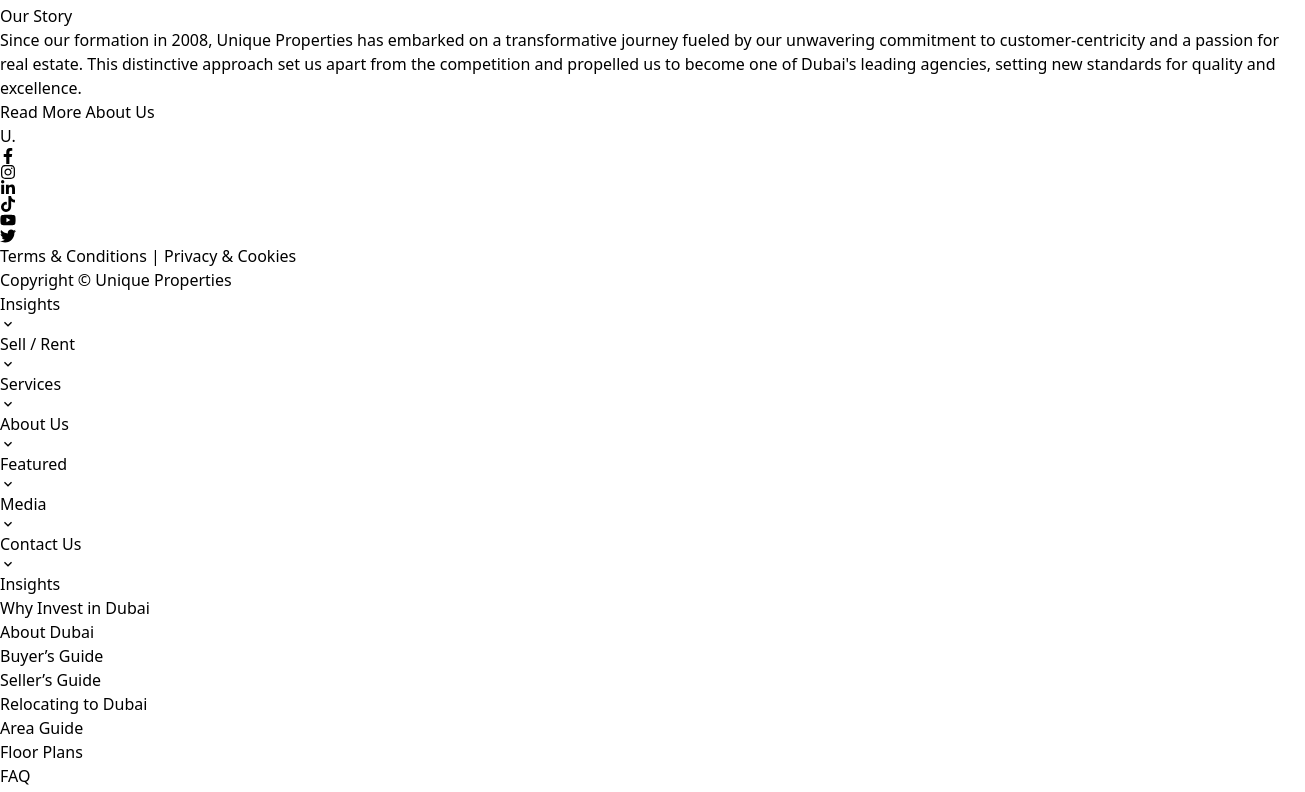
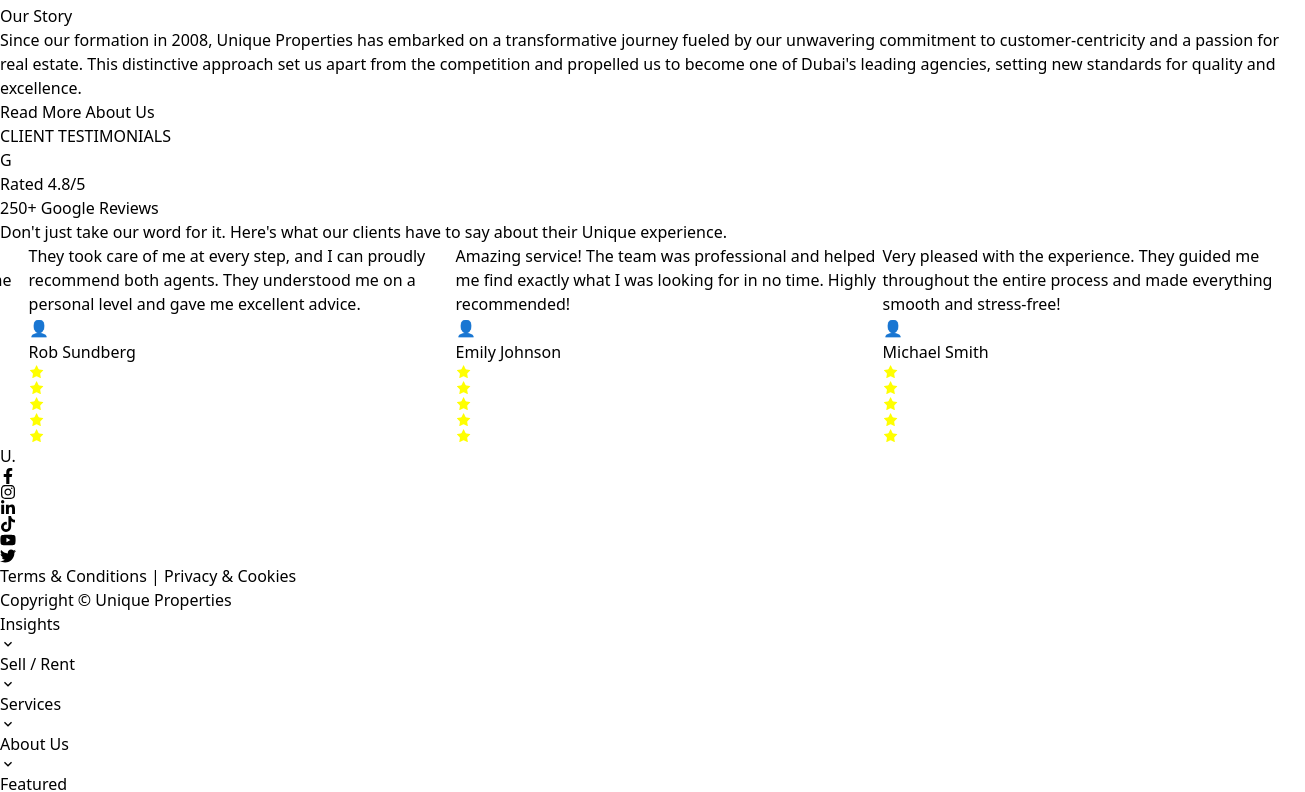
Before and after one commit to Chandan2812/riverfront, a React (Vite) app: page / in a window 1280 px wide. Shown: the part 3326-4118 px from the top of the page, 1305 px wide, since content can reach past the window. Built offline with nearby package versions, Linux system fonts and the light colour scheme.

Commit message:
add testimonial section

```diff
--- a/package.json
+++ b/package.json
@@ -16,13 +16,16 @@
     "react-icons": "^5.5.0",
     "react-router-dom": "^7.4.1",
     "react-slick": "^0.30.3",
-    "styled-components": "^6.1.16"
+    "slick-carousel": "^1.8.1",
+    "styled-components": "^6.1.16",
+    "swiper": "^11.2.6"
   },
   "devDependencies": {
     "@eslint/js": "^9.17.0",
     "@types/react": "^18.3.18",
     "@types/react-dom": "^18.3.5",
     "@types/react-slick": "^0.23.13",
+    "@types/swiper": "^5.4.3",
     "@vitejs/plugin-react": "^4.3.4",
     "autoprefixer": "^10.4.20",
     "eslint": "^9.17.0",
--- a/src/App.tsx
+++ b/src/App.tsx
@@ -2,7 +2,7 @@ import './App.css'
 import { BrowserRouter as Router, Routes, Route } from "react-router-dom";
 import { Landing } from './pages/Landing';
 import { AwardsPage } from './pages/AwardsPage';
-import { AboutUs } from './pages/aboutUs';
+import { AboutUs } from './pages/AboutUs';
 
 function App() {
   return (
--- /dev/null
+++ b/src/components/testimonials.tsx
@@ -0,0 +1,120 @@
+"use client";
+
+import Slider from "react-slick";
+import "slick-carousel/slick/slick.css";
+import "slick-carousel/slick/slick-theme.css";
+import { Star } from "lucide-react";
+
+export default function TestimonialSlider() {
+  const testimonials = [
+    {
+      name: "Prakul Rathnakar",
+      review:
+        "I would like to thank Vanessa Lenger from Unique Properties for helping me with a hassle-free experience in finding me the right place...",
+      rating: 5,
+    },
+    {
+      name: "Pascal Macauilt",
+      review:
+        "Anna provided a great support at all steps of the transaction. She took the time to find our dream home and guided us through all procedures...",
+      rating: 5,
+    },
+    {
+      name: "Rob Sundberg",
+      review:
+        "They took care of me at every step, and I can proudly recommend both agents. They understood me on a personal level and gave me excellent advice.",
+      rating: 5,
+    },
+    {
+      name: "Emily Johnson",
+      review:
+        "Amazing service! The team was professional and helped me find exactly what I was looking for in no time. Highly recommended!",
+      rating: 5,
+    },
+    {
+      name: "Michael Smith",
+      review:
+        "Very pleased with the experience. They guided me throughout the entire process and made everything smooth and stress-free!",
+      rating: 5,
+    },
+  ];
+
+  const settings = {
+    dots: false,
+    infinite: true,
+    speed: 600,
+    slidesToShow: 3,
+    slidesToScroll: 1,
+    autoplay: true,
+    autoplaySpeed: 3000,
+    arrows: true,
+    responsive: [
+      {
+        breakpoint: 1024,
+        settings: {
+          slidesToShow: 2,
+        },
+      },
+      {
+        breakpoint: 768,
+        settings: {
+          slidesToShow: 1,
+        },
+      },
+    ],
+  };
+
+  return (
+    <section className="py-12 bg-white">
+      <div className="max-w-6xl mx-auto px-6">
+        {/* Heading & Rating */}
+        <div className="flex flex-col md:flex-row items-center gap-6">
+          <div className="md:w-1/3 text-center md:text-left">
+            <h2 className="text-2xl font-bold text-gray-900">
+              CLIENT TESTIMONIALS
+            </h2>
+            <div className="flex items-center gap-2 mt-2 justify-center md:justify-start">
+              <div className="bg-gray-200 rounded-full p-2 text-black text-xl font-bold">
+                G
+              </div>
+              <div>
+                <p className="font-bold text-lg">Rated 4.8/5</p>
+                <p className="text-gray-600 text-sm">250+ Google Reviews</p>
+              </div>
+            </div>
+            <p className="text-gray-700 mt-4">
+              Don't just take our word for it. Here's what our clients have to
+              say about their Unique experience.
+            </p>
+          </div>
+
+          {/* Slick Slider */}
+          <div className="md:w-2/3 w-full">
+            <Slider {...settings}>
+              {testimonials.map((item, index) => (
+                <div key={index} className="p-4">
+                  <div className="bg-white shadow-lg rounded-lg p-6 h-72">
+                    <p className="text-gray-700 mb-4">{item.review}</p>
+                    <div className="flex items-center">
+                      <div className="w-10 h-10 bg-gray-200 rounded-full flex items-center justify-center">
+                        <span className="text-gray-600 text-xl">👤</span>
+                      </div>
+                      <div className="ml-3">
+                        <p className="font-semibold">{item.name}</p>
+                        <div className="flex text-yellow-500">
+                          {Array.from({ length: item.rating }).map((_, i) => (
+                            <Star key={i} size={16} fill="yellow" stroke="none" />
+                          ))}
+                        </div>
+                      </div>
+                    </div>
+                  </div>
+                </div>
+              ))}
+            </Slider>
+          </div>
+        </div>
+      </div>
+    </section>
+  );
+}
--- a/src/pages/Landing.tsx
+++ b/src/pages/Landing.tsx
@@ -4,6 +4,7 @@ import Footer from '../components/footer'
 import HeroSection from '../components/hero'
 import AwardsSection from '../components/awards'
 import OurStory from '../components/ourStory'
+import TestimonialSlider from '../components/testimonials'
 
 export const Landing = () => {
   return (
@@ -13,6 +14,7 @@ export const Landing = () => {
     <StatsSection/>
     <AwardsSection/>
     <OurStory/>
+    <TestimonialSlider/>
       <Footer/>
     </>
     </div>
```
Also changed, not shown: 1 other file (tests, documents, lock files or other folders).
